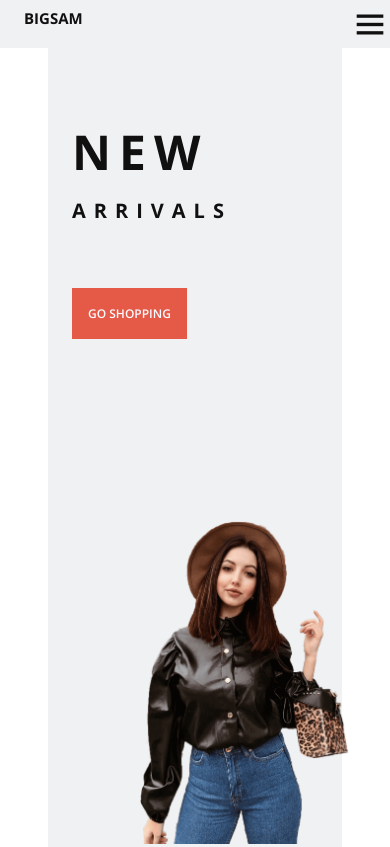
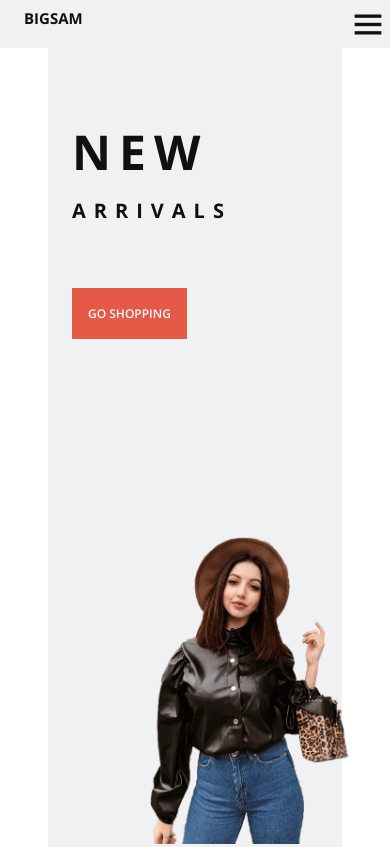
Before and after one commit to Tundesamson26/E-commerce, a plain HTML site: page index.html in a window 390 px wide. Shown: the top 847 px of the page. Drawn offline with nearby package versions, Linux system fonts and the light colour scheme.

Commit message:
css styling

```diff
--- a/CSS/style.css
+++ b/CSS/style.css
@@ -165,7 +165,7 @@ nav{
 }
 .nav_toggle{
     position: absolute;
-    right: 0;
+    right: 2px;
     top: 5px;
     font-size: 2.5rem;
     cursor: pointer;
@@ -206,7 +206,7 @@ nav{
     position: absolute;
     right: 40px;
     bottom: 0;
-    width: 210px;
+    width: 200px;
 }
 
    /* === Button === */
```
